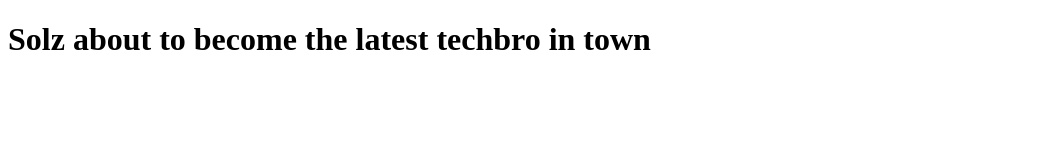
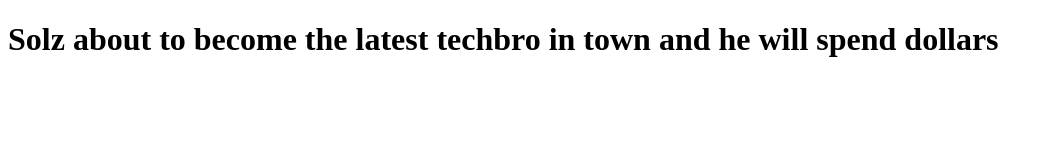
Before and after one commit to oresolz/courserasolz1, a plain HTML site: page site/index.html in a window 1280 px wide. Shown: the whole page, without its empty margins (0-1052 px from the left). Drawn offline with Linux system fonts and the light colour scheme.

Commit message:
TechBro1s

```diff
--- a/site/index.html
+++ b/site/index.html
@@ -6,6 +6,6 @@
 	<title>Hello Techbros</title>
 </head>
 <body>
-<h1> Solz about to become the latest techbro in town </h1>
+<h1> Solz about to become the latest techbro in town and he will spend dollars </h1>
 </body>
 </html>
```
